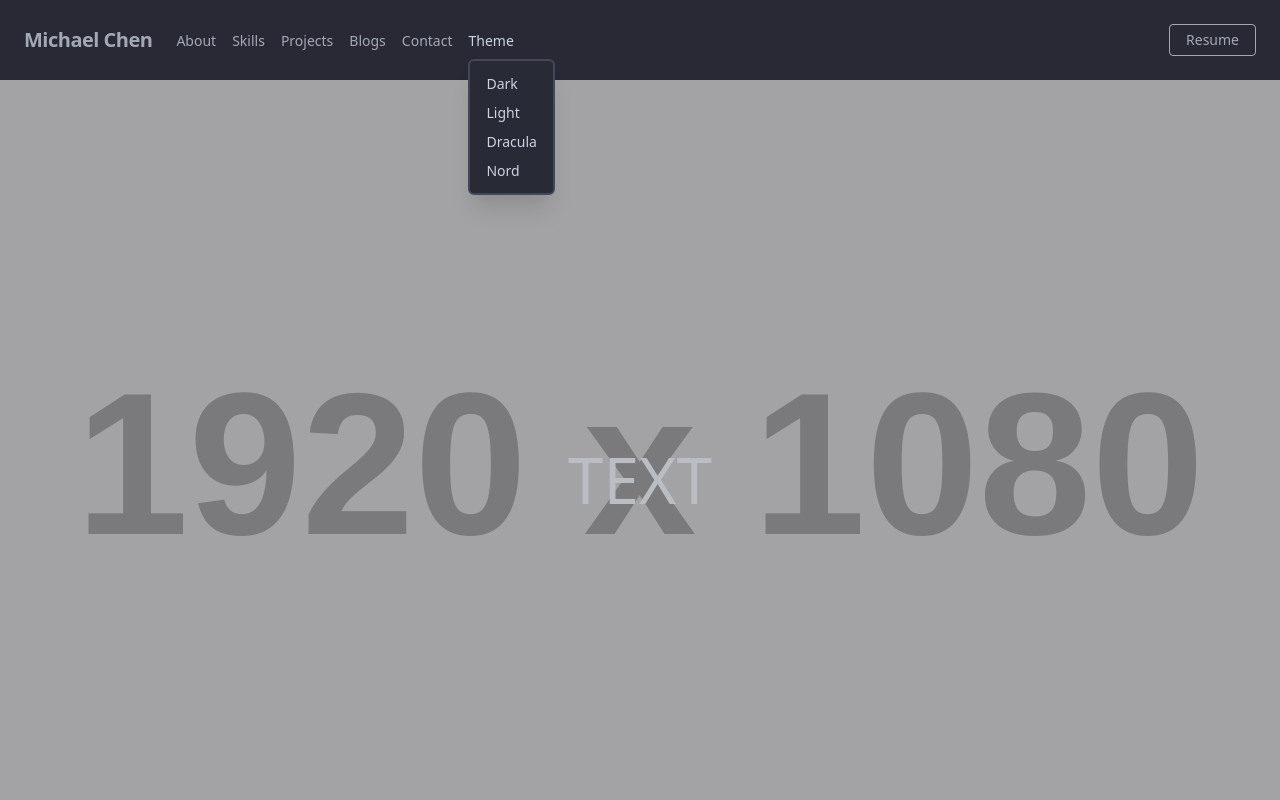
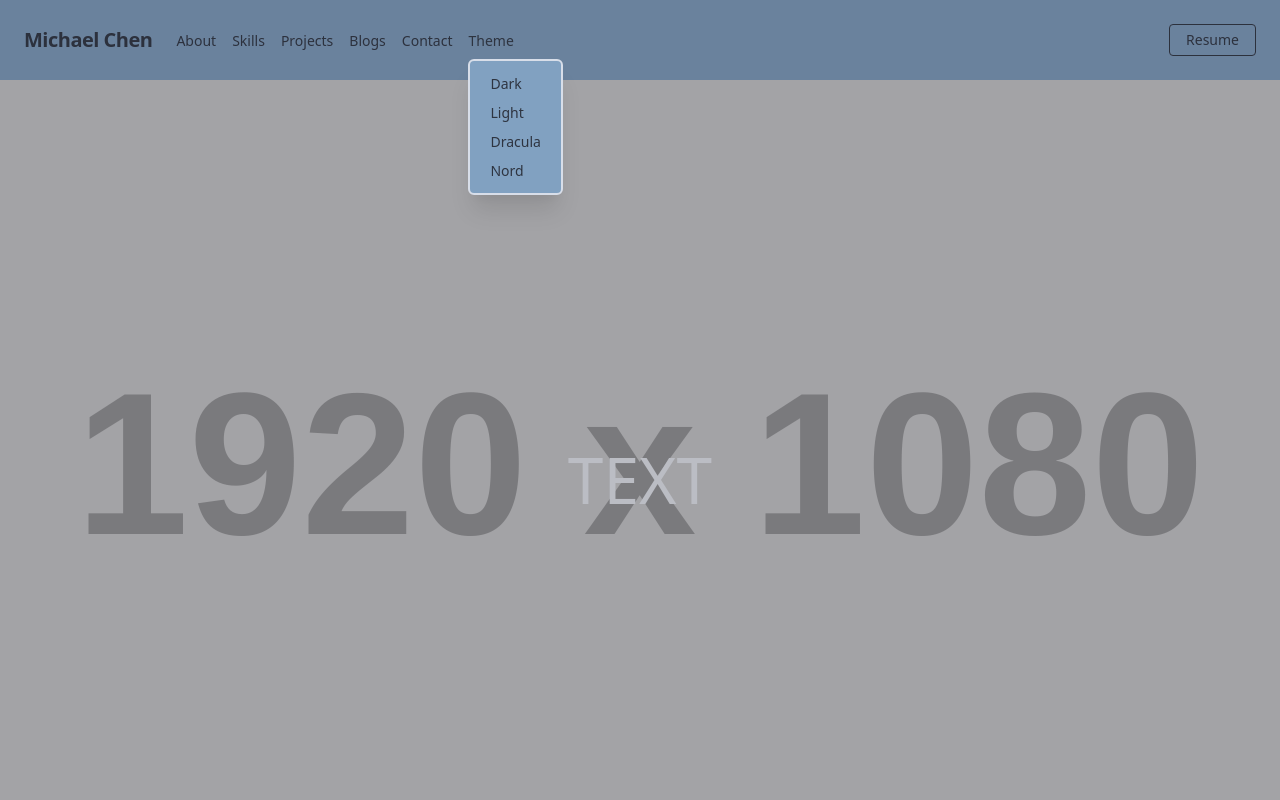
Before and after one commit to michaelcheny/portfolio-v1, a React (Create React App) app: page / in a window 1280 px wide. Both pictures are taken after a click on the element "Theme". Shown: the top 800 px of the page. Built offline with nearby package versions, Linux system fonts and the light colour scheme.

Commit message:
wireup theme selecting

```diff
--- a/src/App.js
+++ b/src/App.js
@@ -1,4 +1,4 @@
-import React from "react";
+import React, { useState } from "react";
 import { BrowserRouter as Router, Switch, Route } from "react-router-dom";
 import { library } from "@fortawesome/fontawesome-svg-core";
 import {
@@ -51,10 +51,13 @@ const App = () => {
     faEdit,
     faEnvelopeOpenText
   );
+
+  const [theme, setTheme] = useState("light");
+
   return (
-    <div className="theme-dark bg-background-primary text-copy-primary">
+    <div className={`theme-${theme} bg-background-primary text-copy-primary`}>
       <Router>
-        <Navbar />
+        <Navbar setTheme={setTheme} />
         <Switch>
           <Route path="/" exact>
             {/* <SideNav /> */}
--- a/src/components/Navbar.js
+++ b/src/components/Navbar.js
@@ -3,7 +3,7 @@ import { animateScroll as scroll, Link } from "react-scroll";
 import { Link as Navlink, useLocation } from "react-router-dom";
 import ThemeDropdown from "./ThemeDropdown";
 
-const Navbar = () => {
+const Navbar = ({ setTheme }) => {
   const [shown, setShown] = useState(false);
 
   let location = useLocation();
@@ -82,13 +82,8 @@ const Navbar = () => {
                 >
                   Contact
                 </Link>
-                {/* <div
-                  className="block mt-4 md:inline-block md:mt-0 hover:text-copy-secondary cursor-pointer relative"
-                  onClick={}
-                > */}
-                {/* Theme (dropdown) */}
-                <ThemeDropdown />
-                {/* </div> */}
+
+                <ThemeDropdown setTheme={setTheme} />
               </>
             ) : (
               <Navlink
@@ -102,6 +97,7 @@ const Navbar = () => {
           <div>
             <Navlink
               to="/resume"
+              // new tab... yay or nay?
               // target="_blank"
               class="inline-block text-sm px-4 py-2 leading-none border rounded border-copy-primary hover:border-transparent hover:text-copy-secondary hover:bg-dracula-4 mt-4 lg:mt-0"
             >
--- a/src/components/ThemeDropdown.js
+++ b/src/components/ThemeDropdown.js
@@ -2,15 +2,13 @@ import React, { useState, useEffect } from "react";
 // import Icon from "../assets/images/theme.png";
 // might remove theme icon later
 
-// TODO: set the theme links to class block, wire it up to app.js to change theme
-
-const ThemeDropdown = () => {
+const themes = ["Dark", "Light", "Dracula", "Nord"];
+const ThemeDropdown = ({ setTheme }) => {
   const [shown, setShown] = useState(false);
 
   const handleEscape = (event) => {
     if (event.key === "Esc" || event.key === "Escape") {
       setShown(false);
-      console.log("poop");
     }
   };
 
@@ -19,7 +17,7 @@ const ThemeDropdown = () => {
     return () => {
       document.removeEventListener("keydown", handleEscape);
     };
-  }, [shown]);
+  });
 
   return (
     <div className="block mt-4 md:inline-block md:mt-0 cursor-pointer relative ">
@@ -30,7 +28,6 @@ const ThemeDropdown = () => {
         <button
           className="fixed inset-0 h-full w-full bg-dracula-1 opacity-25 cursor-default"
           tabIndex="-1"
-          // onKeyPress={handleEscape}
           onClick={() => setShown(false)}
         ></button>
       ) : null}
@@ -38,23 +35,28 @@ const ThemeDropdown = () => {
       <div
         className={`${
           shown ? "block" : "hidden"
-        } absolute border-2 bg-dracula-1 border-background-primary py-2 my-2 rounded-md shadow shadow-xl`}
+        } absolute border-2 bg-background-secondary border-background-primary py-2 my-2 rounded-md shadow shadow-xl`}
       >
-        <a href="" className="block px-4 py-1 hover:text-copy-secondary hover:bg-background-primary">
-          Dark
-        </a>
-        <a href="" className="block px-4 py-1 hover:text-copy-secondary hover:bg-background-primary">
-          Light
-        </a>
-        <a href="" className="block px-4 py-1 hover:text-copy-secondary hover:bg-background-primary">
-          Dracula
-        </a>
-        <a href="" className="block px-4 py-1 hover:text-copy-secondary hover:bg-background-primary">
-          Nord
-        </a>
+        {themes.map((theme) => (
+          <Theme theme={theme} setShown={setShown} setTheme={setTheme} />
+        ))}
       </div>
     </div>
   );
 };
 
 export default ThemeDropdown;
+
+const Theme = ({ theme, setShown, setTheme }) => {
+  return (
+    <span
+      onClick={() => {
+        setTheme(theme.toLowerCase());
+        setShown(false);
+      }}
+      className="block px-5 py-1 hover:text-copy-secondary hover:bg-background-primary"
+    >
+      {theme}
+    </span>
+  );
+};
```
